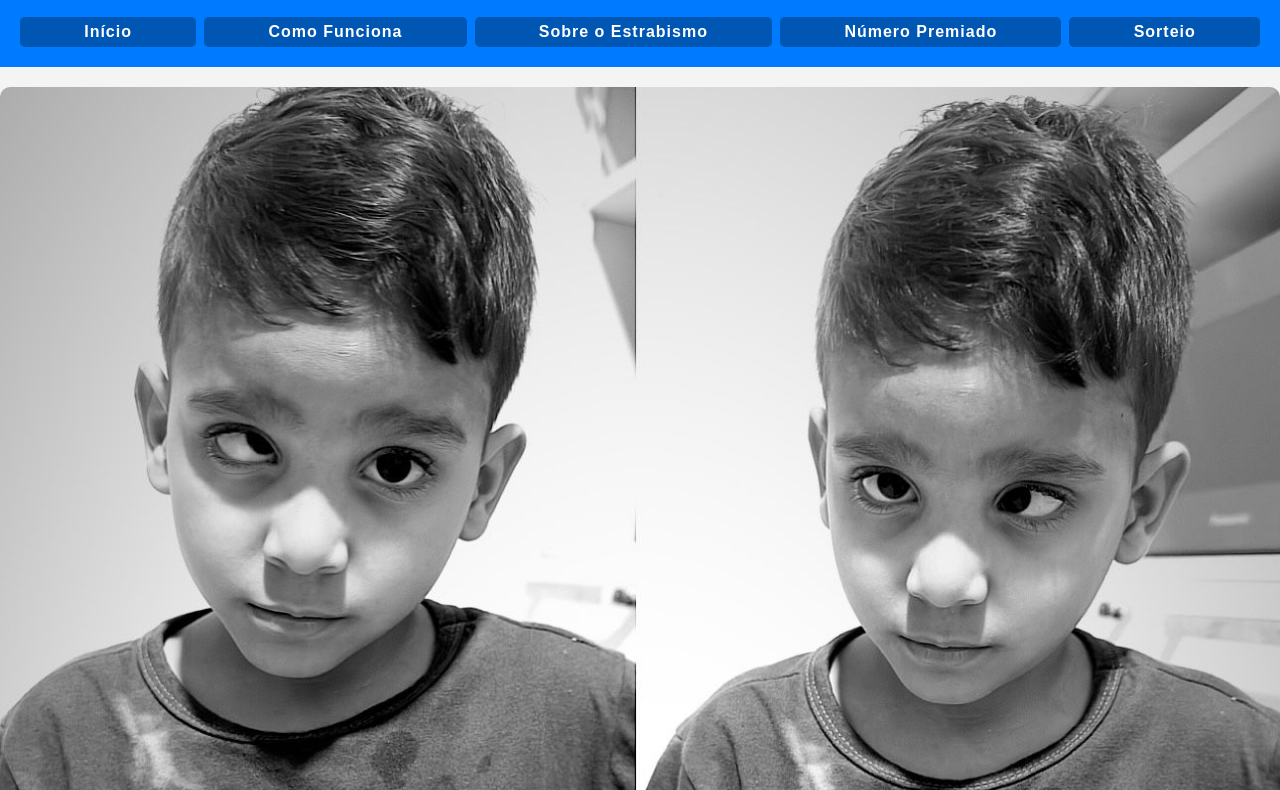
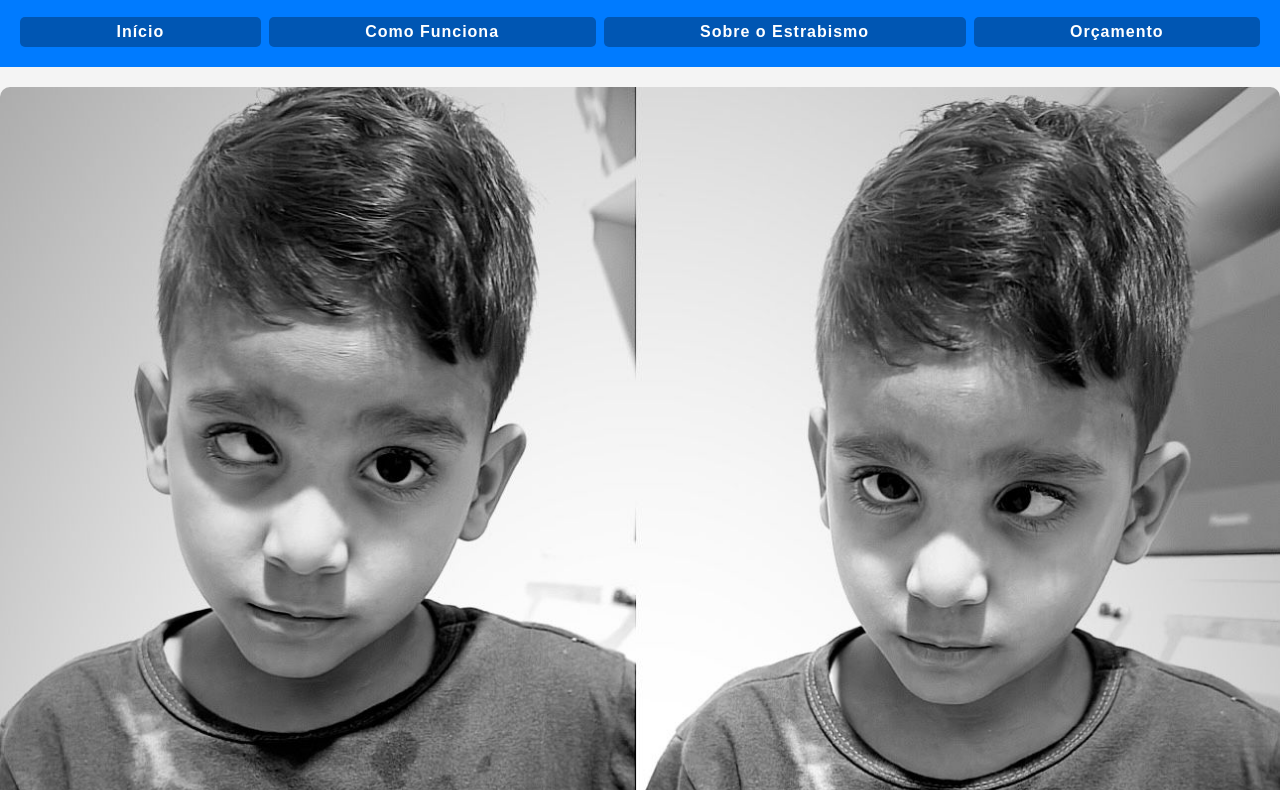
Before and after one commit to EderamorimTH/rifa-miguel, a plain HTML site: page sobre-estrabismo.html in a window 1280 px wide. Shown: the part 83-873 px from the top of the page. Drawn offline with Linux system fonts and the light colour scheme.

Commit message:
Update sobre-estrabismo.html

```diff
--- a/sobre-estrabismo.html
+++ b/sobre-estrabismo.html
@@ -110,8 +110,7 @@
             <a href="/rifa-miguel/index.html" class="nav-button">Início</a>
             <a href="/rifa-miguel/como-funciona.html" class="nav-button">Como Funciona</a>
             <a href="/rifa-miguel/sobre-estrabismo.html" class="nav-button">Sobre o Estrabismo</a>
-            <a href="/rifa-miguel/numero-premiado.html" class="nav-button">Número Premiado</a>
-            <a href="javascript:void(0)" onclick="checkPassword()" class="nav-button">Sorteio</a>
+            <a href="/rifa-miguel/orcamento.html" class="nav-button">Orçamento</a>
         </nav>
     </header>
 
@@ -166,16 +165,5 @@
         <p>Compartilhe no WhatsApp: <a href="https://wa.me/?text=Conheça%20a%20causa%20do%20Miguel%20e%20ajude%20na%20rifa%20solidária!%20Saiba%20mais%20sobre%20o%20estrabismo%20e%20participe:%20https://ederamorimth.github.io/rifa-miguel/sobre-estrabismo.html%20%0AContato:%20+65984739520%20ou%20+65999731992" class="share-button">Compartilhar</a></p>
         <p>© 2025 Rifa Solidária para o Miguel</p>
     </footer>
-
-    <script>
-        function checkPassword() {
-            const password = prompt("Digite a senha para acessar a página de sorteio:");
-            if (password === "VAIDACERTO") {
-                window.location.href = "/rifa-miguel/sorteio.html";
-            } else {
-                alert("Senha incorreta!");
-            }
-        }
-    </script>
 </body>
 </html>
```
